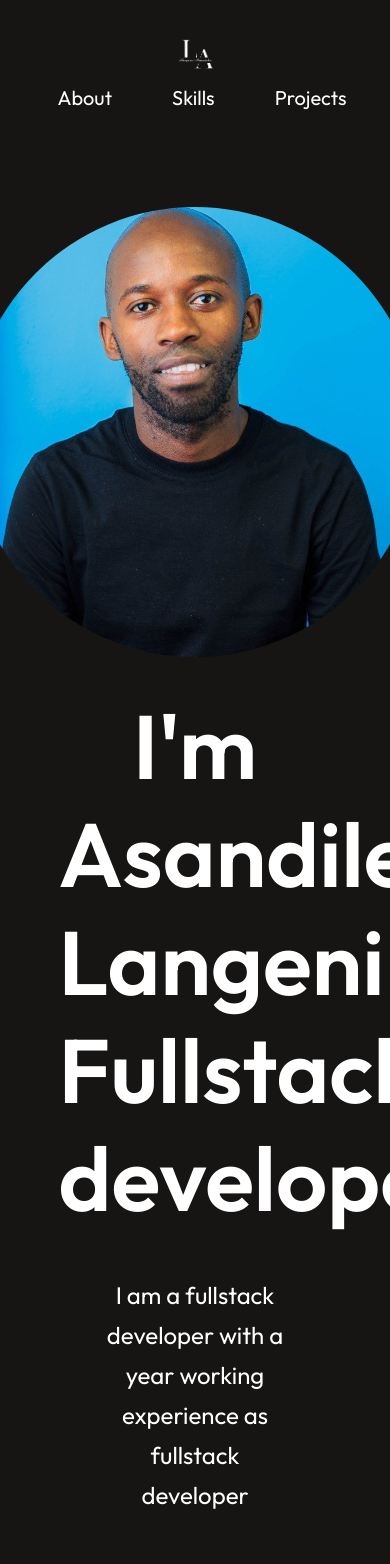
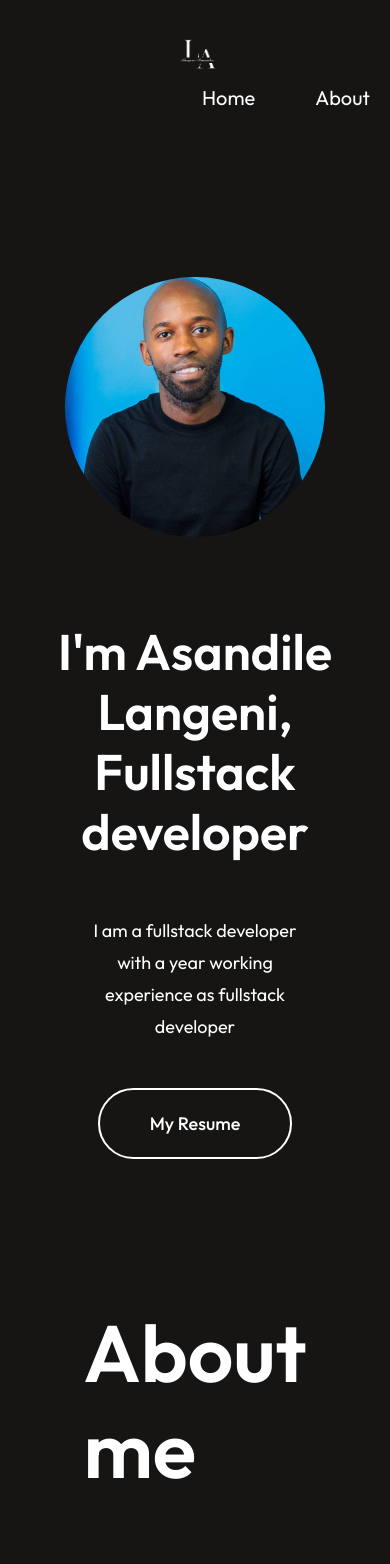
Before and after one commit to Asandile26/React-Portfolio, a React (Vite) app: page / in a window 390 px wide. Shown: the top 1564 px of the page. Built offline with nearby package versions, Linux system fonts and the light colour scheme.

Commit message:
Added responsiveness

```diff
--- a/src/Components/About/About.css
+++ b/src/Components/About/About.css
@@ -25,8 +25,7 @@
   gap: 80px;
 }
 .about-section img {
-  width: 600px;
-  height: 480px;
+  width: 400px;
 }
 .about-para {
   display: flex;
@@ -35,3 +34,24 @@
   font-size: 24px;
   font-weight: 500;
 }
+/* @media (max-width: 768px) {
+  .about {
+    gap: 80px;
+    margin: 50px 70px;
+    align-items: start;
+  }
+  .about-title h1 {
+    font-size: 50px;
+    padding: 0;
+  }
+  .about-section {
+    flex-direction: column;
+  }
+  .about-left {
+    display: none;
+  }
+  .about-para {
+    font-size: 18px;
+    line-height: 32px;
+  }
+} */
--- a/src/Components/Contact/Contact.css
+++ b/src/Components/Contact/Contact.css
@@ -24,8 +24,8 @@
   gap: 30px;
 }
 .contact-left h1 {
-  font-size: 80px;
-  font-weight: 700;
+  font-size: 70px;
+  font-weight: 600;
 }
 .contact-left p {
   max-width: 550px;
@@ -59,7 +59,7 @@
 
 .contact-right input {
   border: none;
-  width: 700px;
+  width: 550px;
   height: 78px;
   padding-left: 20px;
   border-radius: 4px;
@@ -70,7 +70,7 @@
 }
 
 .contact-right textarea {
-  width: 650px;
+  width: 500px;
   border: none;
   padding: 25px;
   background: #32323c;
--- a/src/Components/Contact/Contact.jsx
+++ b/src/Components/Contact/Contact.jsx
@@ -1,7 +1,49 @@
-import React from "react";
+import { useState } from "react";
 import "./Contact.css";
 
 function Contact() {
+  const [formData, setFormData] = useState({
+    fullName: "",
+    email: "",
+    message: "",
+  });
+
+  const handleChange = (event) => {
+    const { name, value } = event.target;
+    setFormData((prevData) => ({
+      ...prevData,
+      [name]: value,
+    }));
+  };
+
+  const handleSubmit = async (event) => {
+    event.preventDefault();
+    console.log("Submitting form with data:", formData);
+
+    try {
+      const response = await fetch("https://formspree.io/f/manogajv", {
+        method: "POST",
+        headers: {
+          "Content-Type": "application/json",
+        },
+        body: JSON.stringify(formData),
+      });
+
+      const data = await response.json();
+      console.log("Response:", data);
+
+      if (response.ok) {
+        alert("Form successfully submitted!");
+        setFormData({ fullName: "", email: "", message: "" });
+      } else {
+        alert("Error submitting form. Please try again.");
+      }
+    } catch (error) {
+      console.error("Fetch error:", error);
+      alert("Network error. Please check your connection.");
+    }
+  };
+
   return (
     <div id="contact" className="contact">
       <div className="contact-title">
@@ -18,40 +60,49 @@ function Contact() {
             </div>
             <div className="contact-detail">
               <i className="bx bxs-phone"></i>
-              <p>0676555678</p>
+              <p>067 6555 678</p>
             </div>
             <div className="contact-detail">
               <i className="bx bxs-map"></i>
-              Khayelitsha, Cape Town Western Cape
+              <p>Khayelitsha, Cape Town, Western Cape</p>
             </div>
           </div>
         </div>
-        <form
-          action="https://formspree.io/f/manogajv"
-          method="POST"
-          className="contact-right"
-        >
-          <label htmlFor="">Your Name</label>
+
+        <form onSubmit={handleSubmit} className="contact-right">
+          <label htmlFor="fullName">Your Name</label>
           <input
             type="text"
-            placeholder="Enter Your name"
-            name="name"
+            id="fullName"
+            name="fullName"
+            placeholder="Enter your name"
+            value={formData.fullName}
+            onChange={handleChange}
             required
           />
-          <label htmlFor="">Your Email</label>
+
+          <label htmlFor="email">Your Email</label>
           <input
             type="email"
+            id="email"
+            name="email"
             placeholder="Enter your email"
-            name="email"
+            value={formData.email}
+            onChange={handleChange}
             required
           />
-          <label htmlFor="">Write your message here</label>
+
+          <label htmlFor="message">Write your message here</label>
           <textarea
+            id="message"
             name="message"
             rows="8"
-            id="textarea"
             placeholder="Enter your message"
+            value={formData.message}
+            onChange={handleChange}
+            required
           ></textarea>
+
           <button type="submit" className="contact-submit">
             Submit now
           </button>
--- a/src/Components/Intro/Intro.css
+++ b/src/Components/Intro/Intro.css
@@ -8,7 +8,6 @@
   margin-top: 50px;
   border-radius: 500px;
   width: 450px;
-  /* height: 500px; */
 }
 
 .intro h1 {
@@ -41,3 +40,30 @@
 .intro-resume:hover {
   border-color: blue;
 }
+@media (max-width: 768px) {
+  .intro img {
+    margin-top: 120px;
+    width: 260px;
+  }
+  .intro h1 {
+    margin-top: 50px;
+    width: 90%;
+    font-size: 50px;
+  }
+  .intro p {
+    width: 60%;
+    font-size: 18px;
+    line-height: 32px;
+    margin: 10px 0px;
+  }
+  .intro-action {
+    gap: 16px;
+    font-size: 18px;
+    font-weight: 500;
+    margin-bottom: 50px;
+  }
+  .intro-resume {
+    padding: 20px 50px;
+    border-radius: 40px;
+  }
+}
--- a/src/Components/Intro/Intro.jsx
+++ b/src/Components/Intro/Intro.jsx
@@ -11,7 +11,7 @@ function Intro() {
         I am a fullstack developer with a year working experience as fullstack
         developer{" "}
       </p>
-      <div className="intro-ation">
+      <div className="intro-action">
         <div className="intro-resume">My Resume</div>
       </div>
     </div>
--- a/src/Components/Navbar/Navbar.css
+++ b/src/Components/Navbar/Navbar.css
@@ -1,6 +1,6 @@
 .navbar {
   display: flex;
-  justify-content: center;
+  justify-content: space-between;
   align-items: center;
   margin: 20px 170px;
 }
@@ -28,3 +28,45 @@
   text-decoration: underline;
   transform: translate(1.2);
 }
+.nav-mob-close {
+  display: none;
+}
+.nav-mob-open {
+  display: none;
+}
+/* @media (max-width: 768px) {
+  .navbar {
+    margin: 20px 50px;
+  }
+  .nav-mob-open {
+    display: block;
+    position: fixed;
+    right: 30px;
+  }
+  .nav-mob-close {
+    display: block;
+    position: relative;
+    top: 30px;
+    left: 290px;
+    width: 30px;
+  }
+  .nav-menu {
+    position: fixed;
+    flex-direction: column;
+    align-items: start;
+    top: 0;
+    gap: 30px;
+    background-color: #1f0016;
+    width: 350px;
+    height: 100%;
+    z-index: 2;
+    transition: right 0.5s;
+    right: -350px;
+  }
+  .nav-menu li {
+    font-size: 30px;
+    padding-left: 100px;
+    flex-direction: row;
+    gap: 20px;
+  }
+} */
--- a/src/Components/Navbar/Navbar.jsx
+++ b/src/Components/Navbar/Navbar.jsx
@@ -1,13 +1,35 @@
-import React, { useState } from "react";
+import React, { useState, useRef } from "react";
 import "./Navbar.css";
 import Logo from "../../assets/Logo2.png";
 import AnchorLink from "react-anchor-link-smooth-scroll";
+import menu_open from "../../assets/menu_open.svg";
+import menu_close from "../../assets/menu_close.svg";
 
 function Navbar() {
+  const menuRef = useRef();
+
+  const openMenu = () => {
+    menuRef.current.style.right = "0";
+  };
+  const closeMenu = () => {
+    menuRef.current.style.right = "-350px";
+  };
   return (
     <div className="navbar">
       <img src={Logo} width={55} alt="profile" />
-      <ul className="nav-menu">
+      <img
+        src={menu_open}
+        onClick={openMenu}
+        alt="open menu"
+        className="nav-mob-open"
+      />
+      <ul ref={menuRef} className="nav-menu">
+        <img
+          src={menu_close}
+          onClick={closeMenu}
+          alt="close menu"
+          className="nav-mob-close"
+        />
         <li>
           <AnchorLink href="#home">Home</AnchorLink>
         </li>
```
Also changed, not shown: src/assets/menu_close.svg (added), src/assets/menu_open.svg (added).
